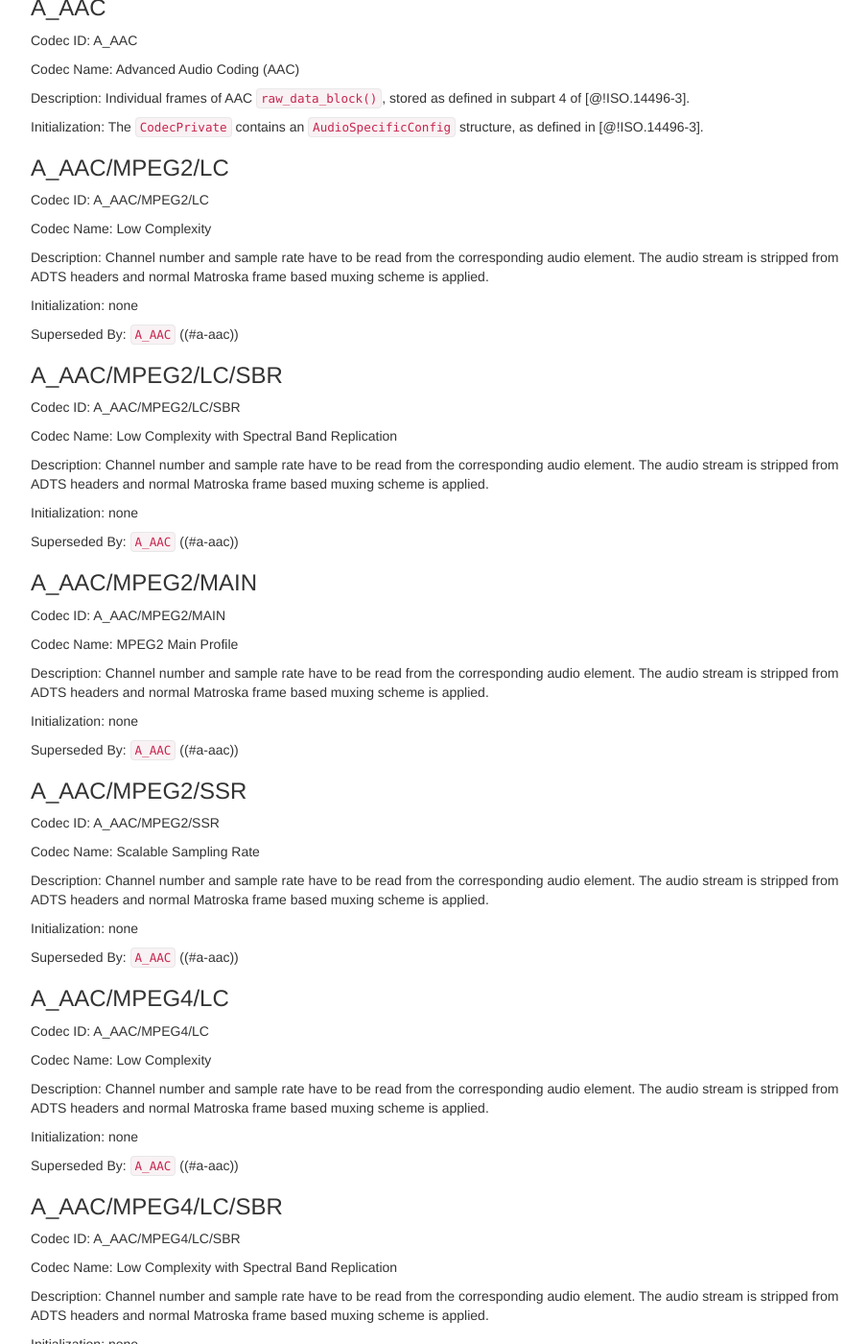
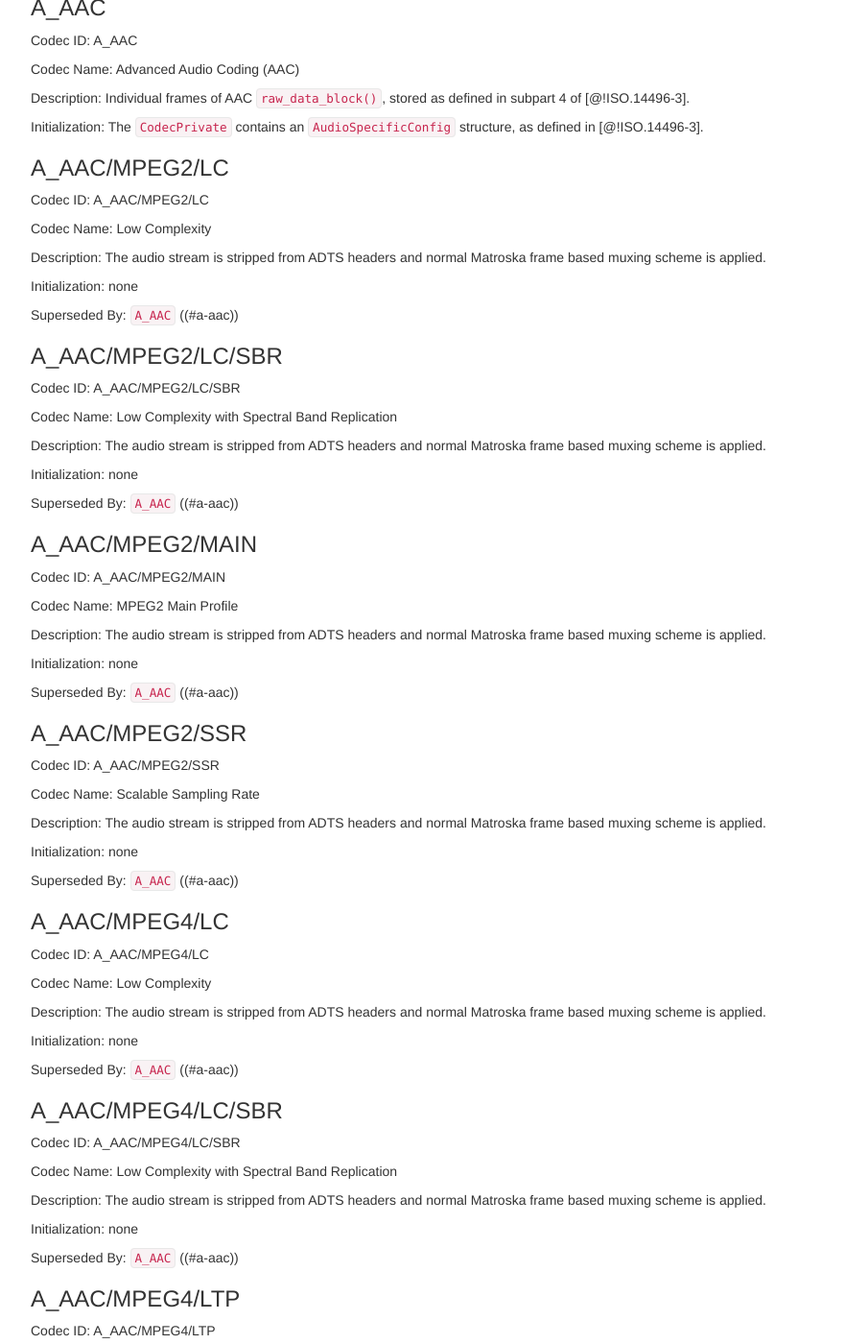
Before and after one commit to ietf-wg-cellar/matroska-specification, a Jekyll site: the page built from cellar-codec/codec_specs.md, in a window 1280 px wide and 1400 px high, scrolled down 8252 px. Shown: the whole window at 96% size, without its empty margins (273-1178 px from the left). Built offline with Jekyll 4.4.1, drawn with Linux system fonts in a browser that asks for light colours; our own code applies the rules of GitHub Pages for plain Markdown files; some of the changed text lies outside the part shown.

Commit message:
remove redundant audio codec mapping rule
It's already implied by the Audio Codec Mappings section text.

```diff
--- a/cellar-codec/codec_specs.md
+++ b/cellar-codec/codec_specs.md
@@ -497,8 +497,7 @@ Codec ID: A_AAC/MPEG2/LC
 
 Codec Name: Low Complexity
 
-Description: Channel number and sample rate have to be read from the corresponding audio element.
-The audio stream is stripped from ADTS headers and normal Matroska frame based muxing scheme is applied.
+Description: The audio stream is stripped from ADTS headers and normal Matroska frame based muxing scheme is applied.
 
 Initialization: none
 
@@ -510,8 +509,7 @@ Codec ID: A_AAC/MPEG2/LC/SBR
 
 Codec Name: Low Complexity with Spectral Band Replication
 
-Description: Channel number and sample rate have to be read from the corresponding audio element.
-The audio stream is stripped from ADTS headers and normal Matroska frame based muxing scheme is applied.
+Description: The audio stream is stripped from ADTS headers and normal Matroska frame based muxing scheme is applied.
 
 Initialization: none
 
@@ -523,8 +521,7 @@ Codec ID: A_AAC/MPEG2/MAIN
 
 Codec Name: MPEG2 Main Profile
 
-Description: Channel number and sample rate have to be read from the corresponding audio element.
-The audio stream is stripped from ADTS headers and normal Matroska frame based muxing scheme is applied.
+Description: The audio stream is stripped from ADTS headers and normal Matroska frame based muxing scheme is applied.
 
 Initialization: none
 
@@ -536,8 +533,7 @@ Codec ID: A_AAC/MPEG2/SSR
 
 Codec Name: Scalable Sampling Rate
 
-Description: Channel number and sample rate have to be read from the corresponding audio element.
-The audio stream is stripped from ADTS headers and normal Matroska frame based muxing scheme is applied.
+Description: The audio stream is stripped from ADTS headers and normal Matroska frame based muxing scheme is applied.
 
 Initialization: none
 
@@ -549,8 +545,7 @@ Codec ID: A_AAC/MPEG4/LC
 
 Codec Name: Low Complexity
 
-Description: Channel number and sample rate have to be read from the corresponding audio element.
-The audio stream is stripped from ADTS headers and normal Matroska frame based muxing scheme is applied.
+Description: The audio stream is stripped from ADTS headers and normal Matroska frame based muxing scheme is applied.
 
 Initialization: none
 
@@ -562,8 +557,7 @@ Codec ID: A_AAC/MPEG4/LC/SBR
 
 Codec Name: Low Complexity with Spectral Band Replication
 
-Description: Channel number and sample rate have to be read from the corresponding audio element.
-The audio stream is stripped from ADTS headers and normal Matroska frame based muxing scheme is applied.
+Description: The audio stream is stripped from ADTS headers and normal Matroska frame based muxing scheme is applied.
 
 Initialization: none
 
@@ -575,8 +569,7 @@ Codec ID: A_AAC/MPEG4/LTP
 
 Codec Name: Long Term Prediction
 
-Description: Channel number and sample rate have to be read from the corresponding audio element.
-The audio stream is stripped from ADTS headers and normal Matroska frame based muxing scheme is applied.
+Description: The audio stream is stripped from ADTS headers and normal Matroska frame based muxing scheme is applied.
 
 Initialization: none
 
@@ -588,8 +581,7 @@ Codec ID: A_AAC/MPEG4/MAIN
 
 Codec Name: MPEG4 Main Profile
 
-Description: Channel number and sample rate have to be read from the corresponding audio element.
-The audio stream is stripped from ADTS headers and normal Matroska frame based muxing scheme is applied.
+Description: The audio stream is stripped from ADTS headers and normal Matroska frame based muxing scheme is applied.
 
 Initialization: none
 
@@ -601,8 +593,7 @@ Codec ID: A_AAC/MPEG4/SSR
 
 Codec Name: Scalable Sampling Rate
 
-Description: Channel number and sample rate have to be read from the corresponding audio element.
-The audio stream is stripped from ADTS headers and normal Matroska frame based muxing scheme is applied.
+Description: The audio stream is stripped from ADTS headers and normal Matroska frame based muxing scheme is applied.
 
 Initialization: none
 
```
